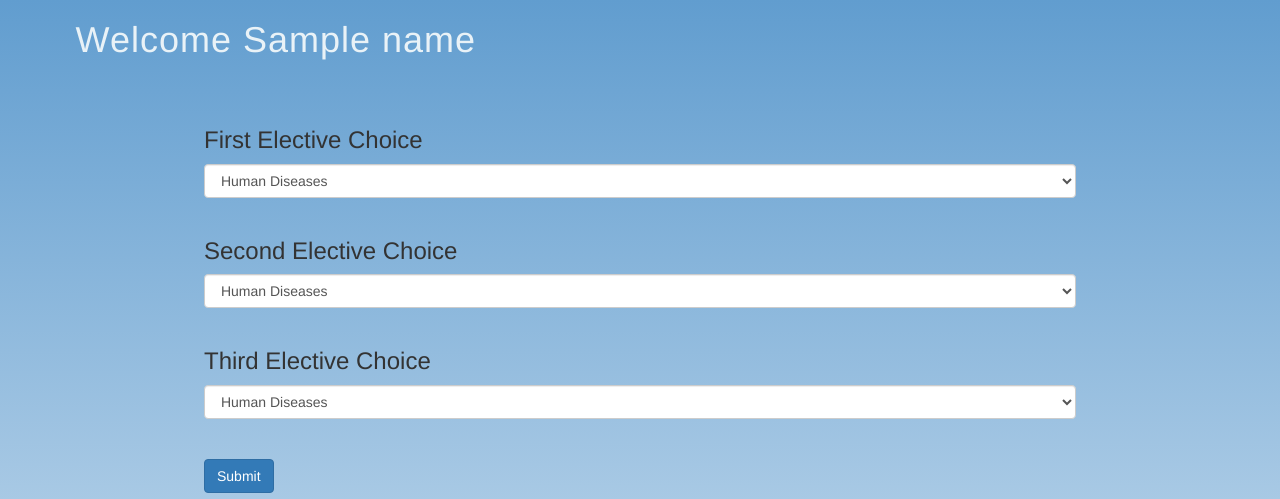
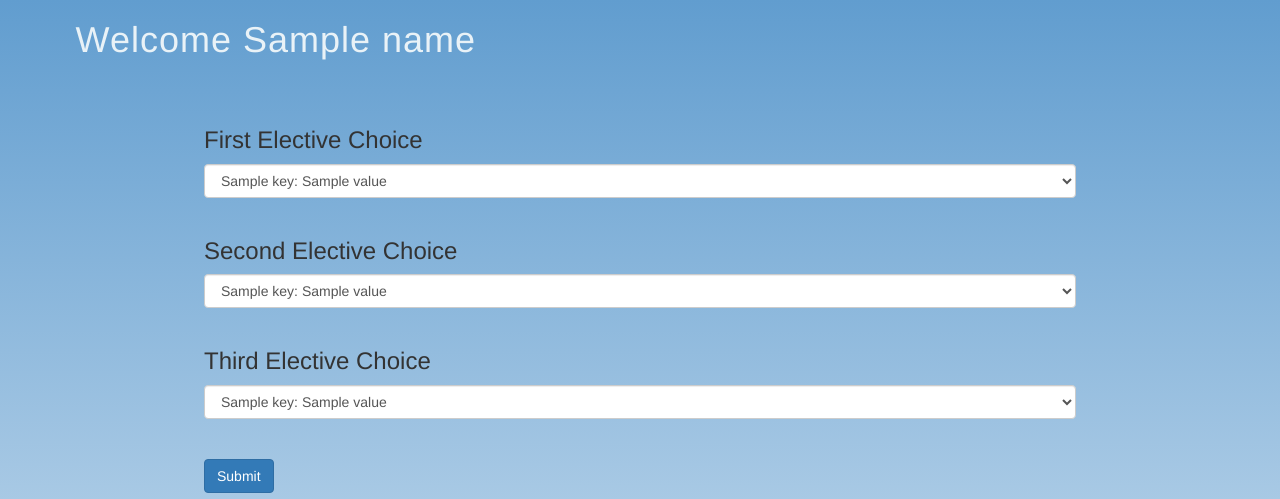
Before and after one commit to Bsq-collab/riteSnicKerz, a Python web app: template janus/templates/course_selection.html in a window 1280 px wide. Shown: the part 52-551 px from the top of the page. Run offline with Jinja, Linux system fonts and the light colour scheme; the template is opened without the code that fills it: most values are stand-ins (such as "Sample title", 1, 10 or a date in 2020); some libraries are stand-ins or nearby versions.

Commit message:
jinja for course selection

```diff
--- a/janus/templates/course_selection.html
+++ b/janus/templates/course_selection.html
@@ -13,32 +13,23 @@ Course Selections
   <!-- use jinja2 to cycle through a list/dictionary and put in as options -->
   <h3> First Elective Choice </h3>
   <select class="form-control form-control-sm" name="elective1">
-    <option>Human Diseases</option>
-    <option>Forensics</option>
-    <option>Nutritional Science</option>
-    <option>Medical Ethics</option>
-    <option>Geology</option>
-    <option>Human Reasoning</option>
+  {% for key, value in classes.items() %}
+    <option> {{key}}: {{value}} </option>
+  {% endfor %}
   </select>
   <br>
   <h3> Second Elective Choice </h3>
   <select class="form-control form-control-sm" name="elective2">
-    <option>Human Diseases</option>
-    <option>Forensics</option>
-    <option>Nutritional Science</option>
-    <option>Medical Ethics</option>
-    <option>Geology</option>
-    <option>Human Reasoning</option>
+    {% for key, value in classes.items() %}
+      <option> {{key}}: {{value}} </option>
+    {% endfor %}
   </select>
   <br>
   <h3> Third Elective Choice </h3>
   <select class="form-control form-control-sm" name="elective3">
-    <option>Human Diseases</option>
-    <option>Forensics</option>
-    <option>Nutritional Science</option>
-    <option>Medical Ethics</option>
-    <option>Geology</option>
-    <option>Human Reasoning</option>
+    {% for key, value in classes.items() %}
+      <option> {{key}}: {{value}} </option>
+    {% endfor %}
   </select>
 
   <br><br>
```
Also changed, not shown: janus/__init__.py (+20 -2 lines).
